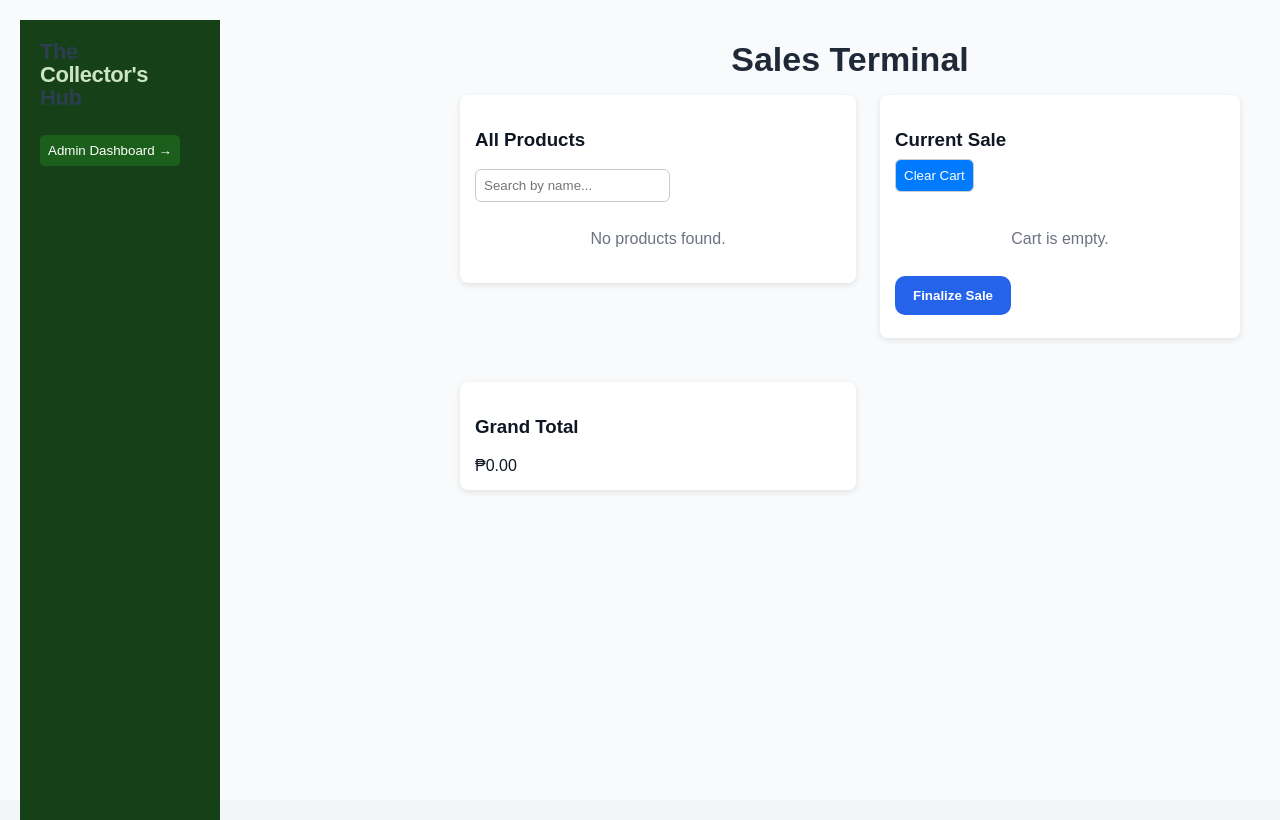
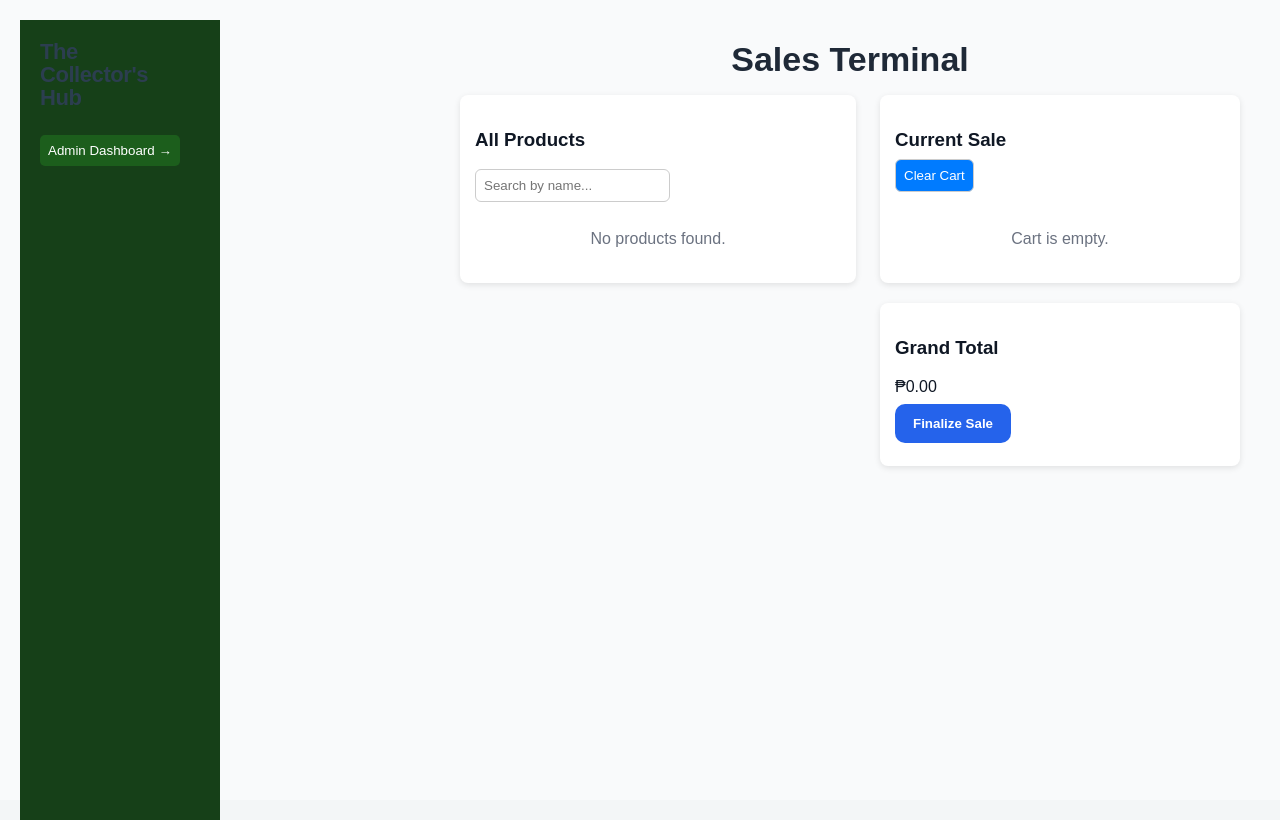
Before and after one commit to misagaljuliefel/main, a plain HTML site: page index.html in a window 1280 px wide. Drawn offline with Linux system fonts and the light colour scheme.

Commit message:
Refactor index.html structure and layout

```diff
--- a/index.html
+++ b/index.html
@@ -5,58 +5,45 @@
   <title>Sales Terminal</title>
   <meta name="viewport" content="width=device-width,initial-scale=1" />
   <link rel="stylesheet" href="style.css">
+  <link href="https://fonts.googleapis.com/css2?family=Inter:wght@400;600;700&display=swap" rel="stylesheet">
 </head>
 <body>
 <div class="page">
-    <!-- Sidebar -->
   <aside class="sidebar">
-      <div class="brand">
-        <h1>The<br><span>Collector's</span><br>Hub</h1>
-      </div>
-      <nav class="nav">
-        <button class="btn-terminal" id="goToAdmin">Admin Dashboard →</button>
-      </nav>
+    <div class="brand"><h1>The<br>Collector's<br>Hub</h1></div>
+    <nav class="nav"><button id="goToAdmin" class="btn-terminal">Admin Dashboard →</button></nav>
   </aside>
 
   <main class="main">
-      <header class="header">
-        <h2>Sales Terminal</h2>
-      </header>
-
+    <header class="header"><h2>Sales Terminal</h2></header>
     <section class="content pos-grid">
-        <!-- All Products -->
-        <div class="card pos-product-list">
+      <div class="card products-card">
         <h3>All Products</h3>
         <input id="posSearch" placeholder="Search by name..." />
-          <div id="productContainer" class="product-scroll"></div>
+        <div id="productContainer" class="pos-product-list"></div>
       </div>
 
-        <!-- Current Sale -->
+      <div class="right-column">
         <div class="card current-sale-card">
           <h3>Current Sale <button id="clearCartBtn" class="small-btn">Clear Cart</button></h3>
           <div id="cartContainer" class="cart-scroll"></div>
-          <button id="finalizeBtn" class="primary-btn fullwidth">Finalize Sale</button>
         </div>
 
-        <!-- Grand Total -->
         <div class="card total-card">
           <h3>Grand Total</h3>
-          <div class="grand-total-display">
-            <div id="grandTotal" class="amount">₱0.00</div>
+          <div class="grand-total-display"><div id="grandTotal" class="amount">₱0.00</div></div>
+          <button id="finalizeBtn" class="primary-btn fullwidth">Finalize Sale</button>
         </div>
       </div>
     </section>
   </main>
 </div>
 
-  <!-- Stock Error Modal -->
 <div id="stockModal" class="modal-backdrop hidden">
   <div class="modal-content">
     <h3>Stock Error</h3>
     <p id="stockErrorMessage"></p>
-      <div class="modal-actions">
-        <button id="closeStockBtn">OK</button>
-      </div>
+    <div class="modal-actions"><button id="closeStockBtn">OK</button></div>
   </div>
 </div>
 
```
Lines whose indentation alone changed are shown as unchanged.
